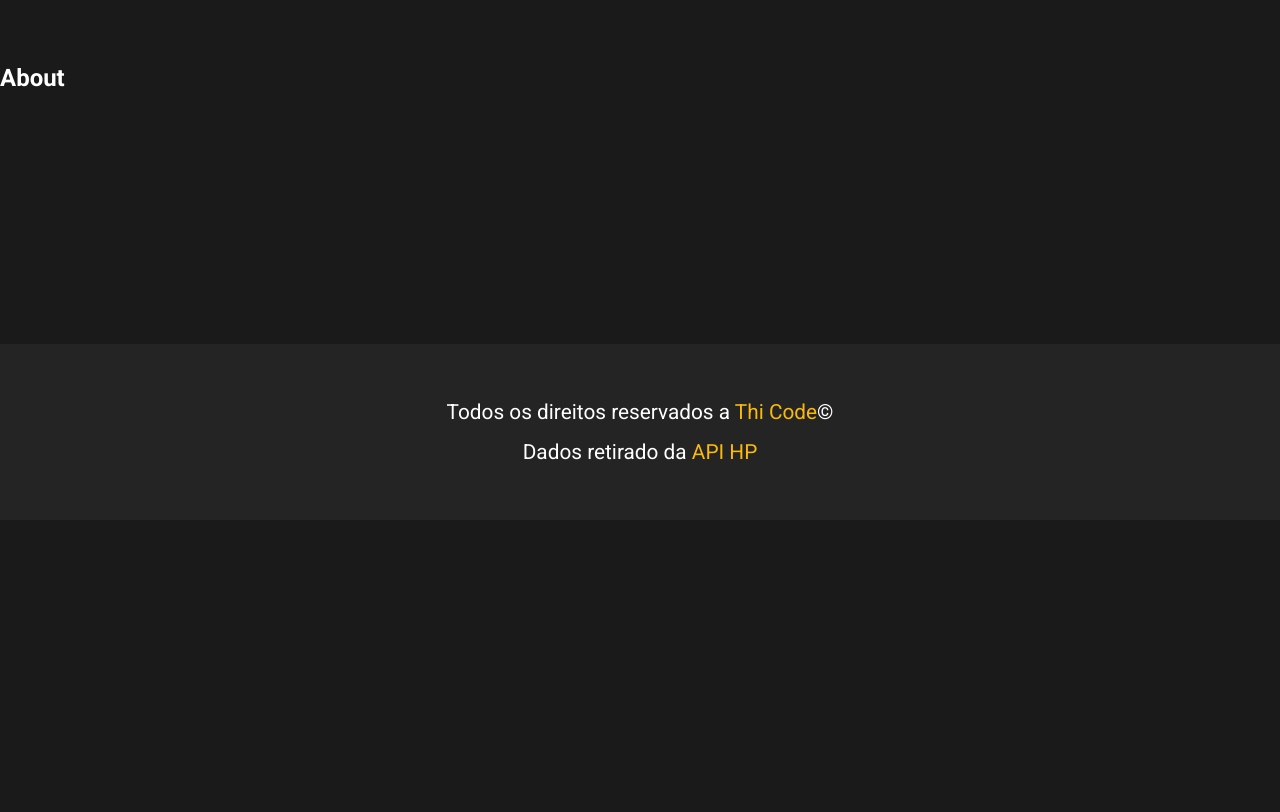
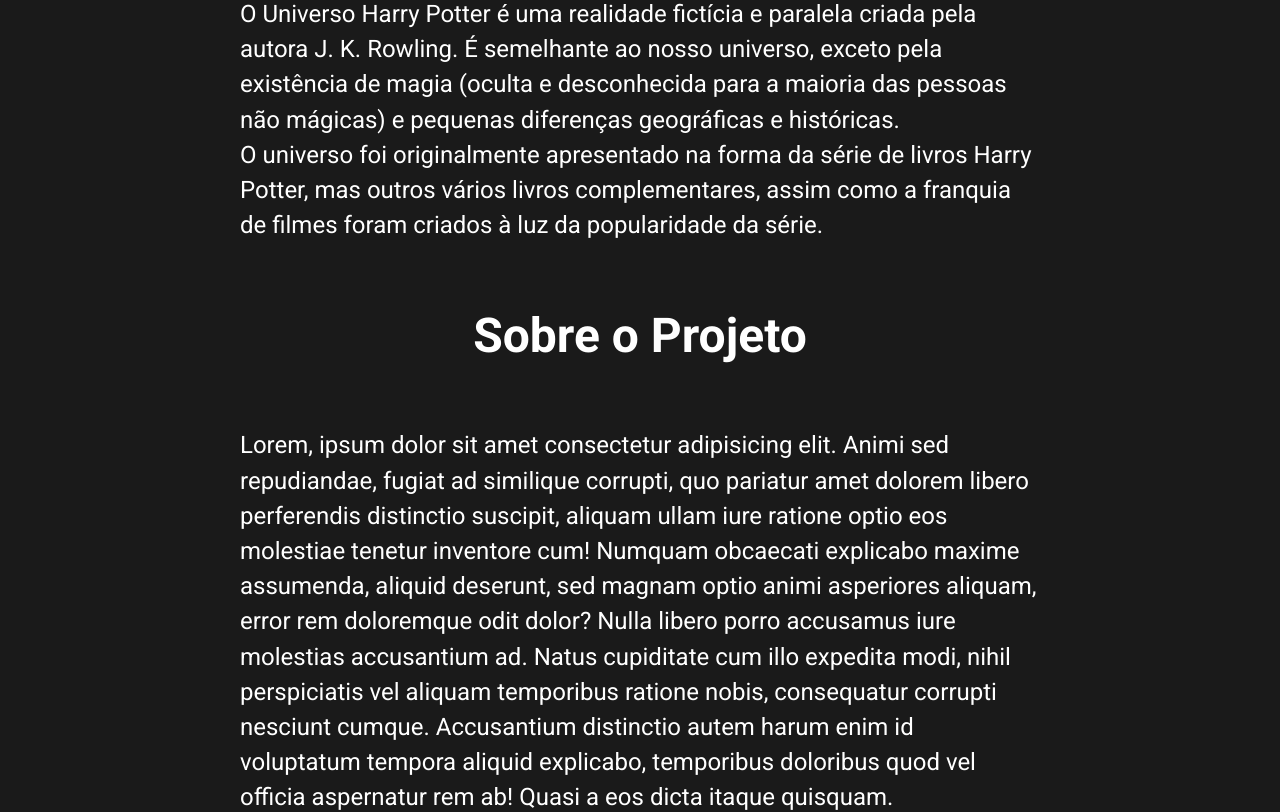
Before and after one commit to codethi/spa-hp-cps, a React (Vite) app: page /about in a window 1280 px wide. Shown: the part 280-1092 px from the top of the page. Before the commit the page ends 800 px from the top, so only its background shows below. Built offline with nearby package versions, Linux system fonts and the light colour scheme.

Commit message:
create page about

```diff
--- a/src/pages/About/About.css
+++ b/src/pages/About/About.css
@@ -0,0 +1,29 @@
+.content {
+  margin: 0 15rem;
+  padding-bottom: 5rem;
+}
+
+.about {
+  text-align: center;
+  padding: 4rem 0;
+  font-size: 3rem;
+}
+
+.about-text {
+  padding: 0;
+  font-size: 1.5rem;
+  line-height: 2.2rem;
+}
+
+.content-text {
+  display: flex;
+  align-items: center;
+  flex-wrap: wrap;
+  justify-content: center;
+}
+
+@media (max-width: 955px) {
+  .content {
+    margin: 0 1rem;
+  }
+}
--- a/src/pages/About/About.jsx
+++ b/src/pages/About/About.jsx
@@ -1,5 +1,45 @@
-import './About.css';
+import "./About.css";
 
 export function About() {
-    return <h2>About</h2>
+  return (
+    <section className="content">
+      <h1 className="about">O Universo Harry Potter</h1>
+
+      <div className="content-text">
+        <div className="text">
+          <p className="about-text">
+            O Universo Harry Potter é uma realidade fictícia e paralela criada
+            pela autora J. K. Rowling. É semelhante ao nosso universo, exceto
+            pela existência de magia (oculta e desconhecida para a maioria das
+            pessoas não mágicas) e pequenas diferenças geográficas e históricas.
+          </p>
+          <p className="about-text">
+            O universo foi originalmente apresentado na forma da série de livros
+            Harry Potter, mas outros vários livros complementares, assim como a
+            franquia de filmes foram criados à luz da popularidade da série.
+          </p>
+        </div>
+      </div>
+
+      <h2 className="about">Sobre o Projeto</h2>
+      <div className="content-text">
+        <div className="text">
+          <p className="about-text">
+            Lorem, ipsum dolor sit amet consectetur adipisicing elit. Animi sed
+            repudiandae, fugiat ad similique corrupti, quo pariatur amet dolorem
+            libero perferendis distinctio suscipit, aliquam ullam iure ratione
+            optio eos molestiae tenetur inventore cum! Numquam obcaecati
+            explicabo maxime assumenda, aliquid deserunt, sed magnam optio animi
+            asperiores aliquam, error rem doloremque odit dolor? Nulla libero
+            porro accusamus iure molestias accusantium ad. Natus cupiditate cum
+            illo expedita modi, nihil perspiciatis vel aliquam temporibus
+            ratione nobis, consequatur corrupti nesciunt cumque. Accusantium
+            distinctio autem harum enim id voluptatum tempora aliquid explicabo,
+            temporibus doloribus quod vel officia aspernatur rem ab! Quasi a eos
+            dicta itaque quisquam.
+          </p>
+        </div>
+      </div>
+    </section>
+  );
 }
```
